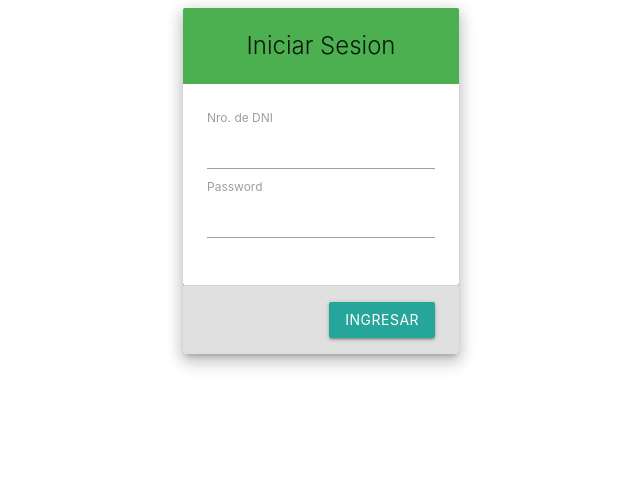
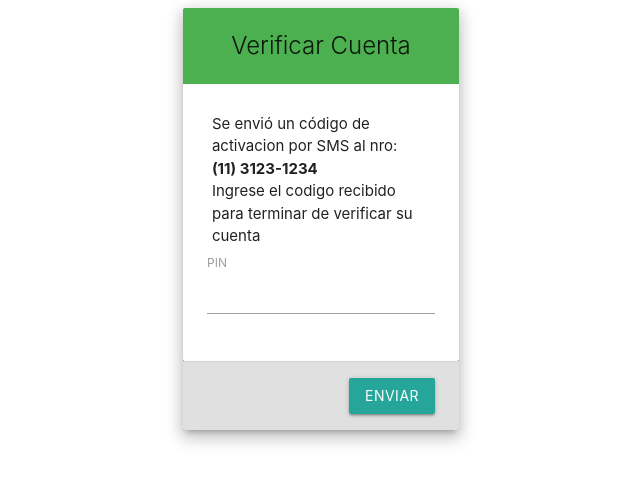
Before and after one commit to LucasNatoli/cdc, a website: page pwa/web/index.html in a window 1280 px wide. Shown: the whole page, without its empty margins (319-959 px from the left). Drawn offline with nearby package versions, Linux system fonts and the light colour scheme.

Commit message:
Agregado form de verificacion de cuenta

```diff
--- a/pwa/web/index.html
+++ b/pwa/web/index.html
@@ -25,7 +25,7 @@
   <main class="container">
 
 	<!-- Modal Login -->
-	<div class="row">
+	<div class="row hide">
 		<div class="col m2 l3 xl4 hide-on-small-only"></div>
 		<div class="col s12 m8 l6 xl4">
 			<div class="card z-depth-3 green">
@@ -50,6 +50,34 @@
 		<div class="col m2 l3 xl4 hide-on-small-only"></div>
 	</div>
 
+	<!-- Verificar Cuenta -->
+	<div class="row">
+		<div class="col m2 l3 xl4 hide-on-small-only"></div>
+		<div class="col s12 m8 l6 xl4">
+			<div class="card z-depth-3 green">
+				<div class="center-align" style="padding:20px">
+					<span class="card-title">Verificar Cuenta</span>
+				</div>
+				<div class="card-content white">
+					<div style="padding:5px">
+						<p>Se envió un código de activacion por SMS al nro:</p>
+						<p><b>(11) 3123-1234</b></p>
+						<p>Ingrese el codigo recibido para terminar de verificar su cuenta</p>
+
+					</div>
+					<div class="input-field">
+						<input placeholder="" id="pin" type="number" class="validate">
+						<label for="pin">PIN</label>
+					</div>
+				</div>
+				<div class="card-action grey lighten-2 right-align">
+					<button  class="waves-effect waves-light btn" id="enviar_pin">Enviar</button>
+				</div>
+			</div>
+		</div>
+		<div class="col m2 l3 xl4 hide-on-small-only"></div>
+	</div>
+
   </main>
   <div class="loader">
     <svg viewBox="0 0 32 32" width="32" height="32">
```
